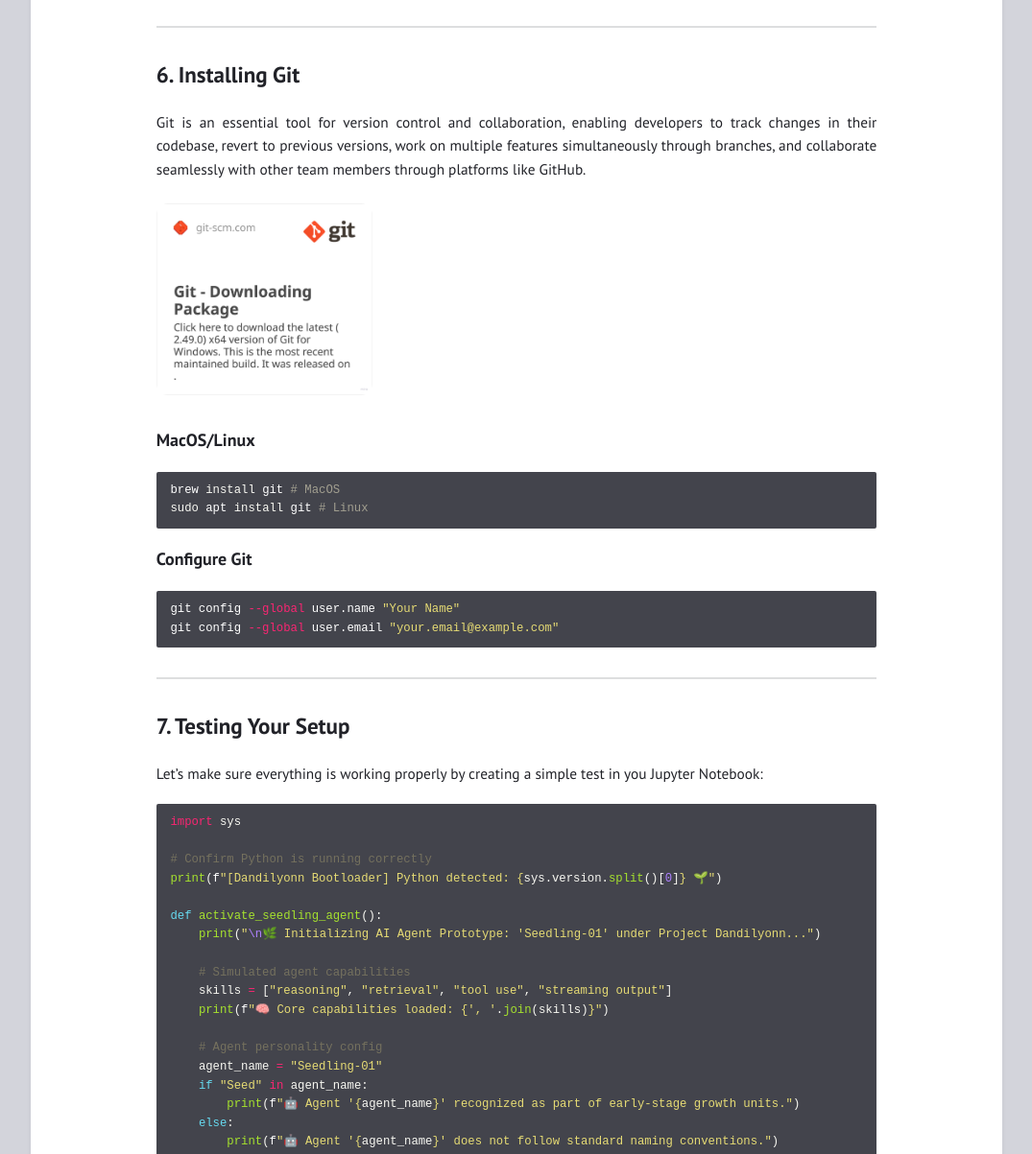
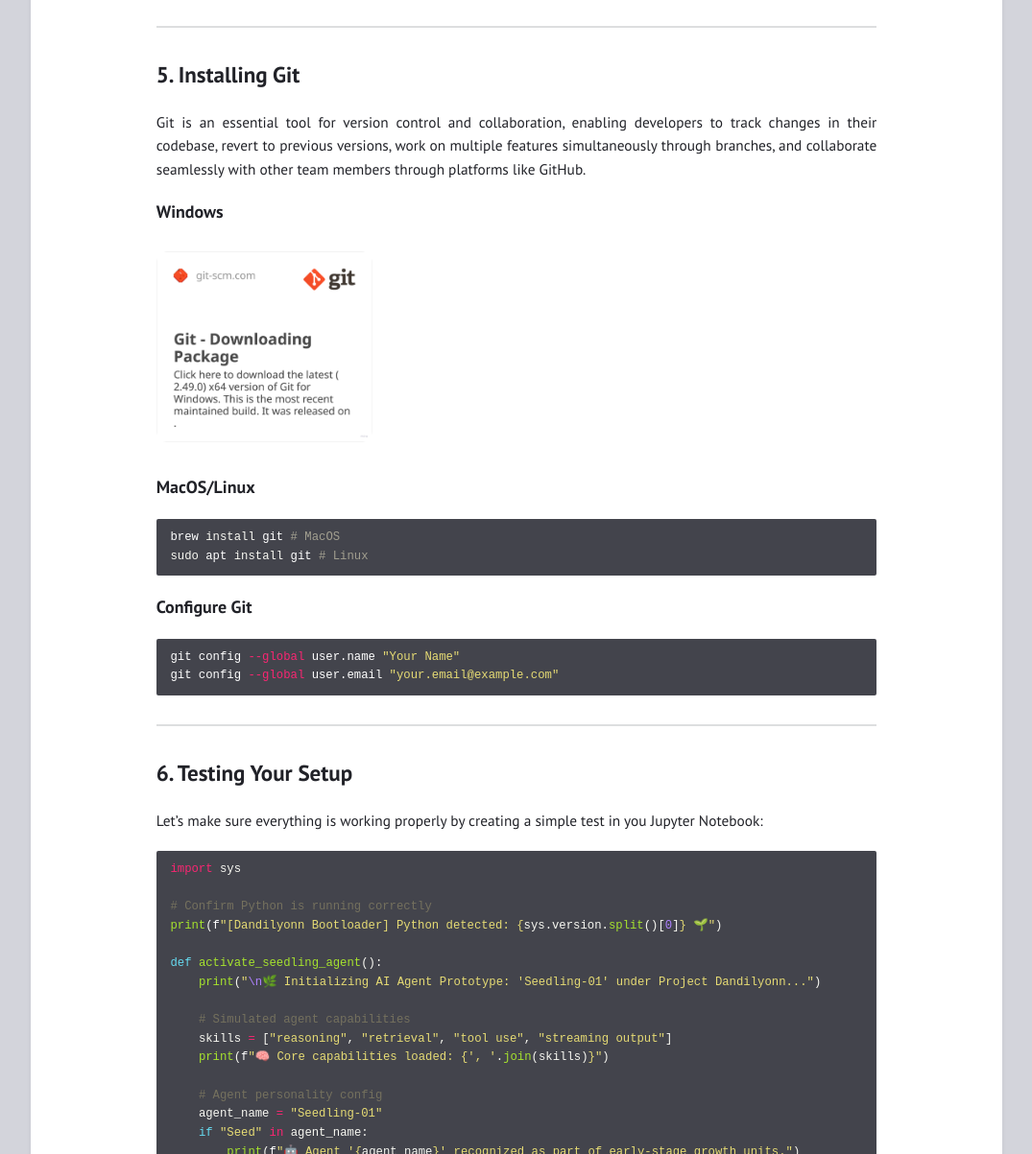
Before and after one commit to GiovaneIwamoto/markdown-blog-renderer, a Jekyll site: the page built from _posts/2025-01-11-module-0.md, in a window 1280 px wide and 1400 px high, scrolled down 2660 px, cut to the strip 197-1400 px from the top of the window. Shown: the whole strip at 96% size, without its empty margins (102-1177 px from the left). Built offline with Jekyll 4.4.1, drawn with Linux system fonts in a browser that asks for light colours; some of the changed text lies outside the part shown.

Commit message:
fix: guide

```diff
--- a/_posts/2025-01-11-module-0.md
+++ b/_posts/2025-01-11-module-0.md
@@ -80,9 +80,11 @@ Jupyter Notebooks allow you to create and share documents containing live code,
 
 ---
 
-## 6. Installing Git
+## 5. Installing Git
 
 Git is an essential tool for version control and collaboration, enabling developers to track changes in their codebase, revert to previous versions, work on multiple features simultaneously through branches, and collaborate seamlessly with other team members through platforms like GitHub.
+
+### Windows
 
 <div style="display: flex;">
   <a href="https://git-scm.com/download/win" target="_blank">
@@ -105,7 +107,7 @@ git config --global user.email "your.email@example.com"
 
 ---
 
-## 7. Testing Your Setup
+## 6. Testing Your Setup
 
 Let's make sure everything is working properly by creating a simple test in you Jupyter Notebook:
 
```
Also changed, not shown: other parts of _posts/2025-01-11-module-0.md (+2 -2 lines).
